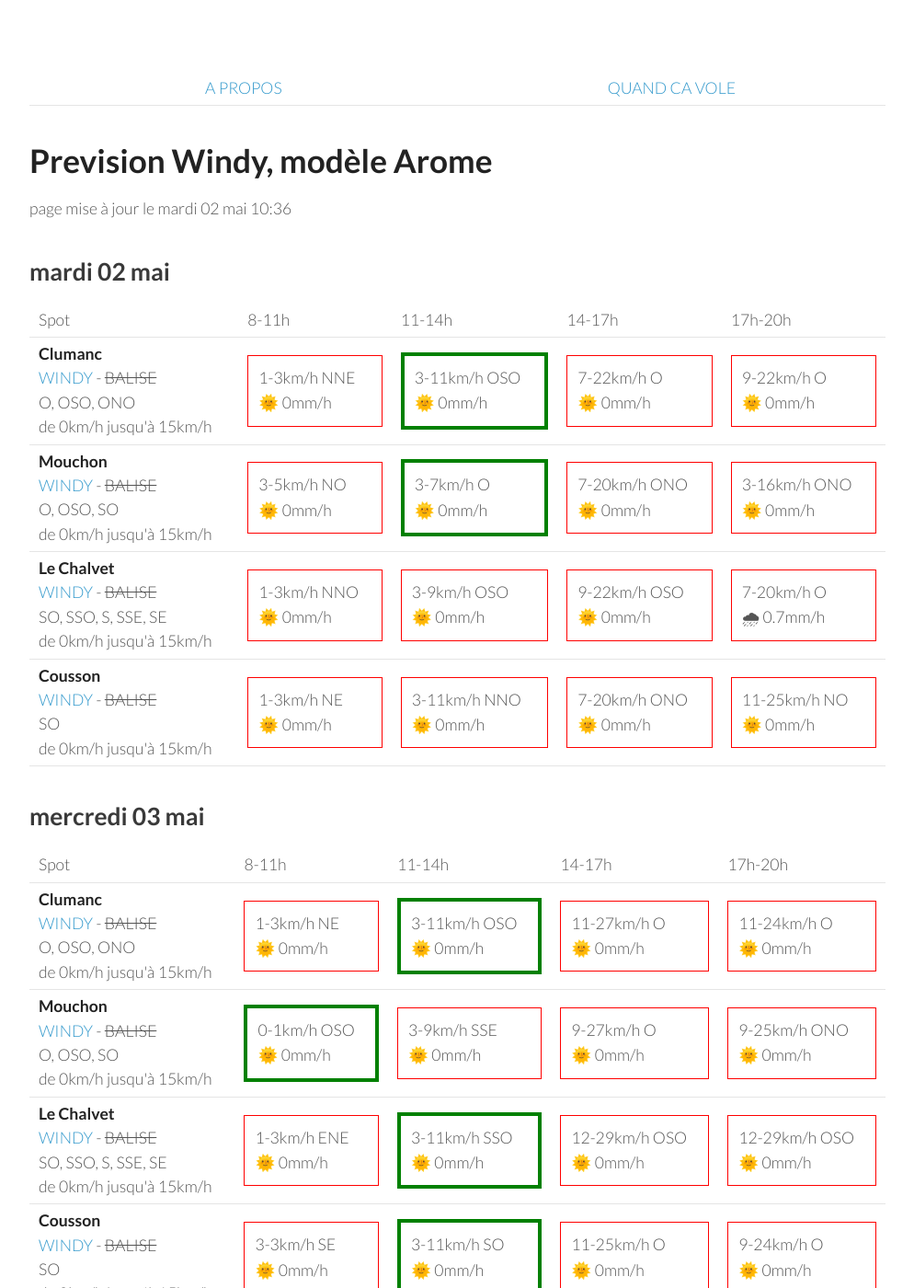
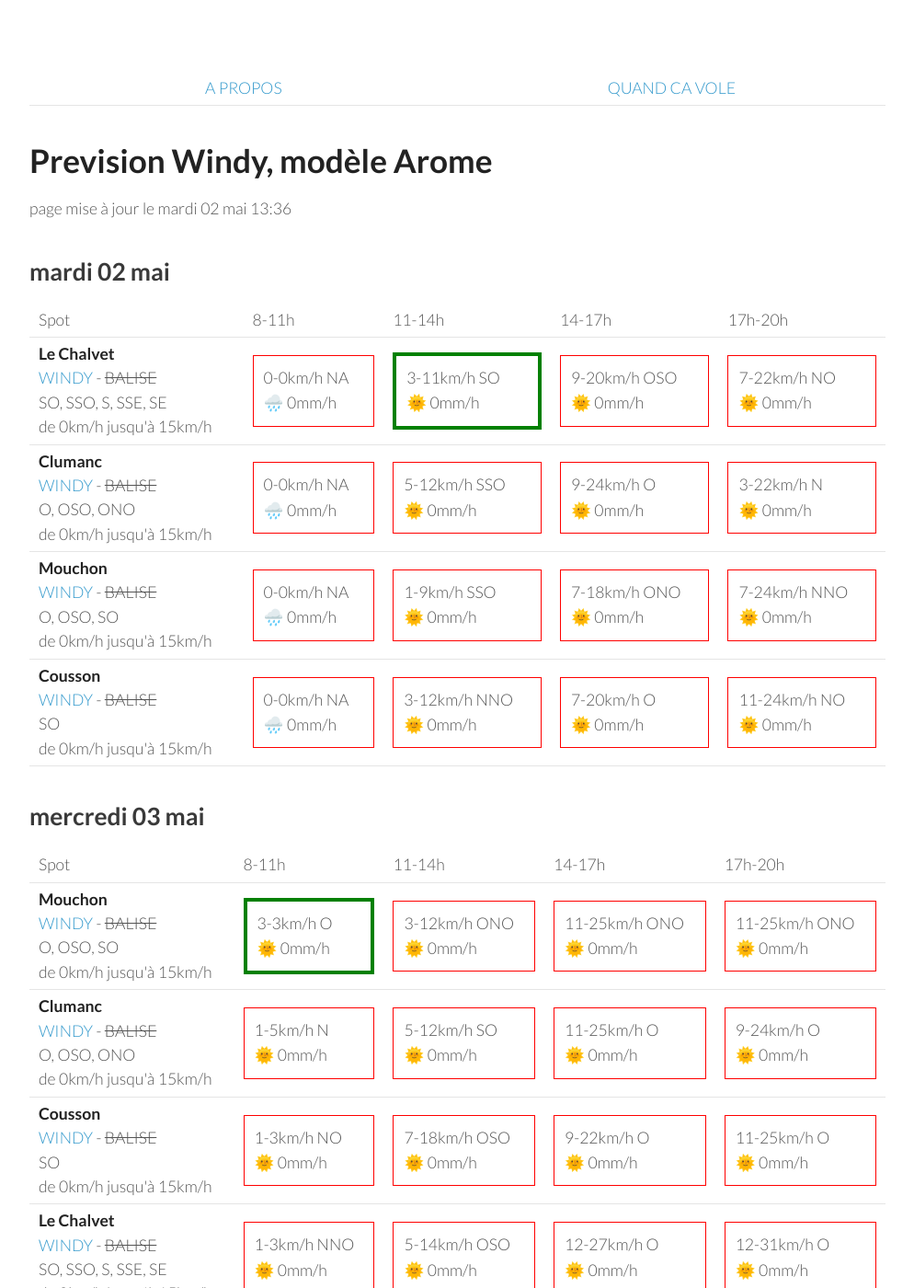
Before and after one commit to parapente-dans-le-nord/parapente-dans-le-nord.github.io, a Jekyll site: the page built from saint_andre.markdown, in a window 1280 px wide and 1400 px high. Shown: the whole window at 92% size, without its empty margins (26-1020 px from the left). Built offline with Jekyll 4.4.1, drawn with Linux system fonts in a browser that asks for light colours.

Commit message:
update index.markdown

```diff
--- a/saint_andre.markdown
+++ b/saint_andre.markdown
@@ -7,7 +7,7 @@ title:  "Tous les spots"
 {: .links}
 
 # Prevision Windy, modèle Arome
-page mise à jour le mardi 02 mai 10:36
+page mise à jour le mardi 02 mai 13:36
 
 ## mardi 02 mai
 
@@ -22,43 +22,39 @@ page mise à jour le mardi 02 mai 10:36
       <td>17h-20h</td>
     </tr>
 <tr>
+        <td><strong>Le Chalvet</strong><br><a href="https://windy.com/43.979/6.480?43.866,6.480,10,m:eSsaglX">WINDY</a> - <span class="no-balise"> BALISE </span><br> <span class="vent-favorable">SO, SSO, S, SSE, SE</span><br><span class="force-vent">de 0km/h jusqu'à 15km/h</span> </td>
+
+            <td><div class="not-flyable"><p>0-0km/h NA</p><p>🌧️ 0mm/h</p></div></td>
+            <td><div class="flyable"><p>3-11km/h SO</p><p>🌞 0mm/h</p></div></td>
+            <td><div class="not-flyable"><p>9-20km/h OSO</p><p>🌞 0mm/h</p></div></td>
+            <td><div class="not-flyable"><p>7-22km/h NO</p><p>🌞 0mm/h</p></div></td>
+
+    </tr>
+<tr>
         <td><strong>Clumanc</strong><br><a href="https://windy.com/44.027/6.402?43.914,6.403,10,m:eSxaglP">WINDY</a> - <span class="no-balise"> BALISE </span><br> <span class="vent-favorable">O, OSO, ONO</span><br><span class="force-vent">de 0km/h jusqu'à 15km/h</span> </td>
 
-            <td><div class="not-flyable"><p>1-3km/h NNE</p><p>🌞 0mm/h</p></div></td>
-            <td><div class="flyable"><p>3-11km/h OSO</p><p>🌞 0mm/h</p></div></td>
-            <td><div class="not-flyable"><p>7-22km/h O</p><p>🌞 0mm/h</p></div></td>
-            <td><div class="not-flyable"><p>9-22km/h O</p><p>🌞 0mm/h</p></div></td>
-
+            <td><div class="not-flyable"><p>0-0km/h NA</p><p>🌧️ 0mm/h</p></div></td>
+            <td><div class="not-flyable"><p>5-12km/h SSO</p><p>🌞 0mm/h</p></div></td>
+            <td><div class="not-flyable"><p>9-24km/h O</p><p>🌞 0mm/h</p></div></td>
+            <td><div class="not-flyable"><p>3-22km/h N</p><p>🌞 0mm/h</p></div></td>
 
     </tr>
 <tr>
         <td><strong>Mouchon</strong><br><a href="https://windy.com/43.992/6.424?43.878,6.425,10,m:eSuaglR">WINDY</a> - <span class="no-balise"> BALISE </span><br> <span class="vent-favorable">O, OSO, SO</span><br><span class="force-vent">de 0km/h jusqu'à 15km/h</span> </td>
 
-            <td><div class="not-flyable"><p>3-5km/h NO</p><p>🌞 0mm/h</p></div></td>
-            <td><div class="flyable"><p>3-7km/h O</p><p>🌞 0mm/h</p></div></td>
-            <td><div class="not-flyable"><p>7-20km/h ONO</p><p>🌞 0mm/h</p></div></td>
-            <td><div class="not-flyable"><p>3-16km/h ONO</p><p>🌞 0mm/h</p></div></td>
-
-
-    </tr>
-<tr>
-        <td><strong>Le Chalvet</strong><br><a href="https://windy.com/43.979/6.480?43.866,6.480,10,m:eSsaglX">WINDY</a> - <span class="no-balise"> BALISE </span><br> <span class="vent-favorable">SO, SSO, S, SSE, SE</span><br><span class="force-vent">de 0km/h jusqu'à 15km/h</span> </td>
-
-            <td><div class="not-flyable"><p>1-3km/h NNO</p><p>🌞 0mm/h</p></div></td>
-            <td><div class="not-flyable"><p>3-9km/h OSO</p><p>🌞 0mm/h</p></div></td>
-            <td><div class="not-flyable"><p>9-22km/h OSO</p><p>🌞 0mm/h</p></div></td>
-            <td><div class="not-flyable"><p>7-20km/h O</p><p>🌧 0.7mm/h</p></div></td>
-
+            <td><div class="not-flyable"><p>0-0km/h NA</p><p>🌧️ 0mm/h</p></div></td>
+            <td><div class="not-flyable"><p>1-9km/h SSO</p><p>🌞 0mm/h</p></div></td>
+            <td><div class="not-flyable"><p>7-18km/h ONO</p><p>🌞 0mm/h</p></div></td>
+            <td><div class="not-flyable"><p>7-24km/h NNO</p><p>🌞 0mm/h</p></div></td>
 
     </tr>
 <tr>
         <td><strong>Cousson</strong><br><a href="https://windy.com/44.054/6.240?43.940,6.241,10,m:eSAaglz">WINDY</a> - <span class="no-balise"> BALISE </span><br> <span class="vent-favorable">SO</span><br><span class="force-vent">de 0km/h jusqu'à 15km/h</span> </td>
 
-            <td><div class="not-flyable"><p>1-3km/h NE</p><p>🌞 0mm/h</p></div></td>
-            <td><div class="not-flyable"><p>3-11km/h NNO</p><p>🌞 0mm/h</p></div></td>
-            <td><div class="not-flyable"><p>7-20km/h ONO</p><p>🌞 0mm/h</p></div></td>
-            <td><div class="not-flyable"><p>11-25km/h NO</p><p>🌞 0mm/h</p></div></td>
-
+            <td><div class="not-flyable"><p>0-0km/h NA</p><p>🌧️ 0mm/h</p></div></td>
+            <td><div class="not-flyable"><p>3-12km/h NNO</p><p>🌞 0mm/h</p></div></td>
+            <td><div class="not-flyable"><p>7-20km/h O</p><p>🌞 0mm/h</p></div></td>
+            <td><div class="not-flyable"><p>11-24km/h NO</p><p>🌞 0mm/h</p></div></td>
 
     </tr>
 
@@ -78,42 +74,42 @@ page mise à jour le mardi 02 mai 10:36
       <td>17h-20h</td>
     </tr>
 <tr>
-        <td><strong>Clumanc</strong><br><a href="https://windy.com/44.027/6.402?43.914,6.403,10,m:eSxaglP">WINDY</a> - <span class="no-balise"> BALISE </span><br> <span class="vent-favorable">O, OSO, ONO</span><br><span class="force-vent">de 0km/h jusqu'à 15km/h</span> </td>
+        <td><strong>Mouchon</strong><br><a href="https://windy.com/43.992/6.424?43.878,6.425,10,m:eSuaglR">WINDY</a> - <span class="no-balise"> BALISE </span><br> <span class="vent-favorable">O, OSO, SO</span><br><span class="force-vent">de 0km/h jusqu'à 15km/h</span> </td>
 
-            <td><div class="not-flyable"><p>1-3km/h NE</p><p>🌞 0mm/h</p></div></td>
-            <td><div class="flyable"><p>3-11km/h OSO</p><p>🌞 0mm/h</p></div></td>
-            <td><div class="not-flyable"><p>11-27km/h O</p><p>🌞 0mm/h</p></div></td>
-            <td><div class="not-flyable"><p>11-24km/h O</p><p>🌞 0mm/h</p></div></td>
+            <td><div class="flyable"><p>3-3km/h O</p><p>🌞 0mm/h</p></div></td>
+            <td><div class="not-flyable"><p>3-12km/h ONO</p><p>🌞 0mm/h</p></div></td>
+            <td><div class="not-flyable"><p>11-25km/h ONO</p><p>🌞 0mm/h</p></div></td>
+            <td><div class="not-flyable"><p>11-25km/h ONO</p><p>🌞 0mm/h</p></div></td>
 
 
     </tr>
 <tr>
-        <td><strong>Mouchon</strong><br><a href="https://windy.com/43.992/6.424?43.878,6.425,10,m:eSuaglR">WINDY</a> - <span class="no-balise"> BALISE </span><br> <span class="vent-favorable">O, OSO, SO</span><br><span class="force-vent">de 0km/h jusqu'à 15km/h</span> </td>
+        <td><strong>Clumanc</strong><br><a href="https://windy.com/44.027/6.402?43.914,6.403,10,m:eSxaglP">WINDY</a> - <span class="no-balise"> BALISE </span><br> <span class="vent-favorable">O, OSO, ONO</span><br><span class="force-vent">de 0km/h jusqu'à 15km/h</span> </td>
 
-            <td><div class="flyable"><p>0-1km/h OSO</p><p>🌞 0mm/h</p></div></td>
-            <td><div class="not-flyable"><p>3-9km/h SSE</p><p>🌞 0mm/h</p></div></td>
-            <td><div class="not-flyable"><p>9-27km/h O</p><p>🌞 0mm/h</p></div></td>
-            <td><div class="not-flyable"><p>9-25km/h ONO</p><p>🌞 0mm/h</p></div></td>
+            <td><div class="not-flyable"><p>1-5km/h N</p><p>🌞 0mm/h</p></div></td>
+            <td><div class="not-flyable"><p>5-12km/h SO</p><p>🌞 0mm/h</p></div></td>
+            <td><div class="not-flyable"><p>11-25km/h O</p><p>🌞 0mm/h</p></div></td>
+            <td><div class="not-flyable"><p>9-24km/h O</p><p>🌞 0mm/h</p></div></td>
+
+
+    </tr>
+<tr>
+        <td><strong>Cousson</strong><br><a href="https://windy.com/44.054/6.240?43.940,6.241,10,m:eSAaglz">WINDY</a> - <span class="no-balise"> BALISE </span><br> <span class="vent-favorable">SO</span><br><span class="force-vent">de 0km/h jusqu'à 15km/h</span> </td>
+
+            <td><div class="not-flyable"><p>1-3km/h NO</p><p>🌞 0mm/h</p></div></td>
+            <td><div class="not-flyable"><p>7-18km/h OSO</p><p>🌞 0mm/h</p></div></td>
+            <td><div class="not-flyable"><p>9-22km/h O</p><p>🌞 0mm/h</p></div></td>
+            <td><div class="not-flyable"><p>11-25km/h O</p><p>🌞 0mm/h</p></div></td>
 
 
     </tr>
 <tr>
         <td><strong>Le Chalvet</strong><br><a href="https://windy.com/43.979/6.480?43.866,6.480,10,m:eSsaglX">WINDY</a> - <span class="no-balise"> BALISE </span><br> <span class="vent-favorable">SO, SSO, S, SSE, SE</span><br><span class="force-vent">de 0km/h jusqu'à 15km/h</span> </td>
 
-            <td><div class="not-flyable"><p>1-3km/h ENE</p><p>🌞 0mm/h</p></div></td>
-            <td><div class="flyable"><p>3-11km/h SSO</p><p>🌞 0mm/h</p></div></td>
-            <td><div class="not-flyable"><p>12-29km/h OSO</p><p>🌞 0mm/h</p></div></td>
-            <td><div class="not-flyable"><p>12-29km/h OSO</p><p>🌞 0mm/h</p></div></td>
-
-
-    </tr>
-<tr>
-        <td><strong>Cousson</strong><br><a href="https://windy.com/44.054/6.240?43.940,6.241,10,m:eSAaglz">WINDY</a> - <span class="no-balise"> BALISE </span><br> <span class="vent-favorable">SO</span><br><span class="force-vent">de 0km/h jusqu'à 15km/h</span> </td>
-
-            <td><div class="not-flyable"><p>3-3km/h SE</p><p>🌞 0mm/h</p></div></td>
-            <td><div class="flyable"><p>3-11km/h SO</p><p>🌞 0mm/h</p></div></td>
-            <td><div class="not-flyable"><p>11-25km/h O</p><p>🌞 0mm/h</p></div></td>
-            <td><div class="not-flyable"><p>9-24km/h O</p><p>🌞 0mm/h</p></div></td>
+            <td><div class="not-flyable"><p>1-3km/h NNO</p><p>🌞 0mm/h</p></div></td>
+            <td><div class="not-flyable"><p>5-14km/h OSO</p><p>🌞 0mm/h</p></div></td>
+            <td><div class="not-flyable"><p>12-27km/h O</p><p>🌞 0mm/h</p></div></td>
+            <td><div class="not-flyable"><p>12-31km/h O</p><p>🌞 0mm/h</p></div></td>
 
 
     </tr>
```
